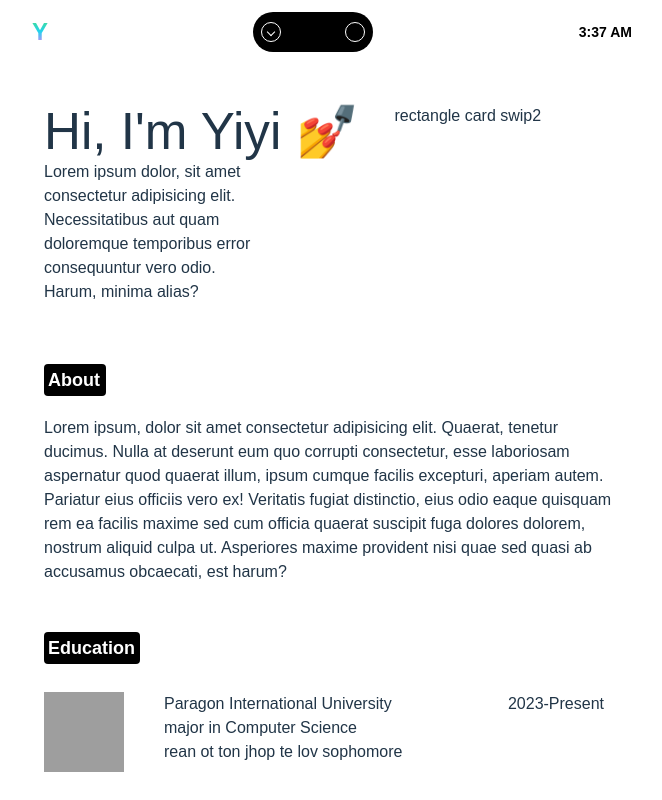
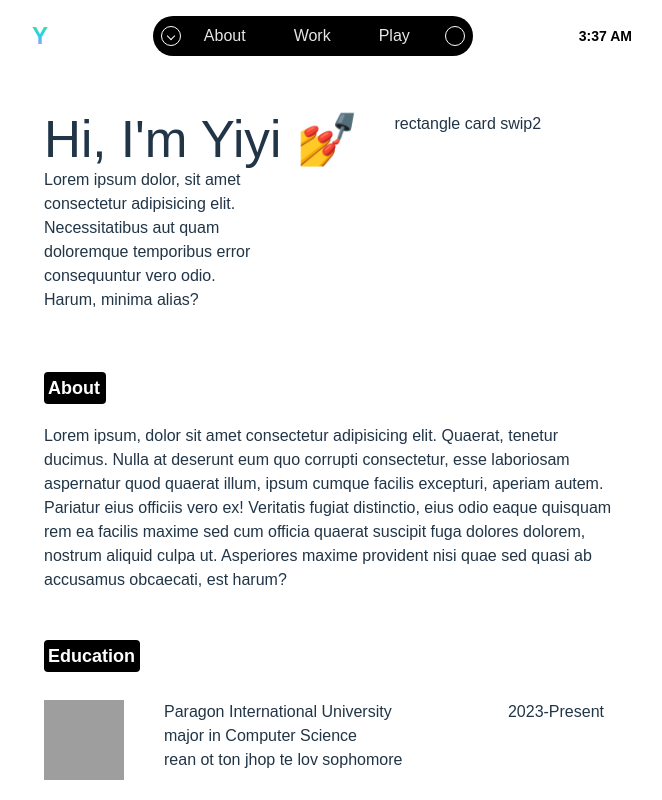
Before and after one commit to yiyikim11/yiyiPortfolioLatest, a React (Vite) app: page / in a window 1280 px wide. Shown: the top 800 px of the page, without its empty margins (308-970 px from the left). Built offline with nearby package versions, Linux system fonts and the light colour scheme; grey boxes are pictures that could not be loaded.

Commit message:
finished navbar v1
v2 need to work on both circle, one need to look better and the other one need to track the page progress

```diff
--- a/src/components/Nav.jsx
+++ b/src/components/Nav.jsx
@@ -1,4 +1,3 @@
-// import React from 'react';
 import React, { useState, useEffect } from 'react';
 
 const Nav = () => {
@@ -6,6 +5,7 @@ const Nav = () => {
   const [scrolled, setScrolled] = useState(false);
 
   useEffect(() => {
+    // Time update logic
     const updateTime = () => {
       const now = new Date();
       let hours = now.getHours();
@@ -21,23 +21,57 @@ const Nav = () => {
     updateTime(); // Initialize time
     const timeInterval = setInterval(updateTime, 60000); // Update every minute
 
-    // Scroll event listener
-    const handleScroll =()=> {
-      const isScrolled = window.scrollY > 10;
-      if (isScrolled !== scrolled){
-        setScrolled(isScrolled);
+    // Scroll event listener with expanded check
+    const handleScroll = () => {
+      const scrollPosition = window.scrollY;
+      const wasScrolled = scrolled;
+      const isScrolled = scrollPosition > 10;
+
+      // Set scroll state
+      setScrolled(isScrolled);
+
+      // Check if we've returned to the top - explicitly expand the nav
+      if (wasScrolled && !isScrolled) {
+        // This is when we transition from scrolled to not scrolled (back to top)
+        const navControl = document.querySelector('.nav-control');
+        if (navControl) {
+          navControl.classList.remove('w-30');
+          navControl.classList.add('w-80');
+        }
+
+        const navMenu = document.querySelector('.nav-menu');
+        if (navMenu) {
+          navMenu.classList.remove('opacity-0');
+          navMenu.classList.add('opacity-90');
+        }
       }
     };
 
+    // Initial check
+    handleScroll();
+
+    // Add event listener
     window.addEventListener('scroll', handleScroll);
 
-
-    return () => clearInterval(timeInterval); // Cleanup interval on unmount
-    window.removeEventListener('scroll', handleScroll);
+    // Cleanup function
+    return () => {
+      clearInterval(timeInterval);
+      window.removeEventListener('scroll', handleScroll);
+    };
   }, [scrolled]);
 
+  // Determine nav bar position and style based on scroll state
+  const navBarClasses = scrolled
+    ? "bg-white/30 backdrop-blur-sm shadow-sm top-4 h-[3rem] sm:h-[4.5rem]"
+    : "bg-transparent top-0 h-[4.5rem]";
+
+  // Navigation control width and menu visibility
+  const navControlWidth = scrolled ? "w-30 hover:w-80" : "w-80";
+  const menuVisibility = scrolled ? "opacity-0 group-hover:opacity-90" : "opacity-90";
+
   return (
-    <div className="flex justify-between top-0 items-center px-5 py-2 h-16 sticky transition-all duration-300 ${scrolled ? 'top-4 bg-white/90 backdrop-blur-sm  shadow-sm' : 'bg-transparent' } z-50 w-[50%] rounded-b-md">
+    <div className={`flex justify-between items-center px-5 py-2 sticky transition-all duration-300
+      ${navBarClasses} z-50 w-[50%] rounded-b-md`}>
       {/* Logo */}
       <div className="flex items-center">
         <span className="text-2xl font-bold">
@@ -48,19 +82,20 @@ const Nav = () => {
         </span>
       </div>
 
-      {/* Navigation controls - middle element with hover effect */}
-      <div className=" bg-black group relative flex justify-center items-center px-2 h-10 rounded-full transition-all duration-300 ease-in-out w-30 hover:w-80 overflow-hidden"
-           >
+      {/* Navigation controls - expanded at top, hover effect when scrolled */}
+      <div className={`nav-control bg-black group relative flex justify-center items-center px-2 h-10 rounded-full
+           transition-all duration-300 ease-in-out ${navControlWidth} overflow-hidden`}>
         {/* Left circle */}
         <div className="flex justify-center items-center w-5 h-5 rounded-full border border-white mr-1">
           <span className="border-r border-b border-white w-1.5 h-1.5 transform rotate-45"></span>
         </div>
 
-        {/* Menu items that show on hover */}
-        <div className=" absolute left-[40%] transform -translate-x-[40%] flex opacity-0 transition-opacity duration-300 ease-in-out group-hover:opacity-90">
-          <a href="#" className="!text-white mx-6 whitespace-nowrap hover:text-blue-400" >Work</a>
-          <a href="#" style={{ color: '#73C2FB' }} className=" mx-6 whitespace-nowrap hover:underline">About</a>
-          <a href="#" style={{ color: '#73C2FB' }} className=" mx-6 whitespace-nowrap hover:underline">Play</a>
+        {/* Menu items - always visible at top, show on hover when scrolled */}
+        <div className={`nav-menu absolute left-[40%] transform -translate-x-[40%] flex
+             transition-opacity items-center justify-center duration-300 ease-in-out ${menuVisibility}`}>
+          <a href="#" className="!text-white mx-6 whitespace-nowrap hover:text-blue-400">About</a>
+          <a href="#" className="!text-white mx-6 whitespace-nowrap hover:text-blue-400">Work</a>
+          <a href="#" className="!text-white mx-6 whitespace-nowrap hover:text-blue-400">Play</a>
         </div>
 
         {/* Right circle */}
@@ -75,5 +110,4 @@ const Nav = () => {
   );
 };
 
-
 export default Nav;
```
